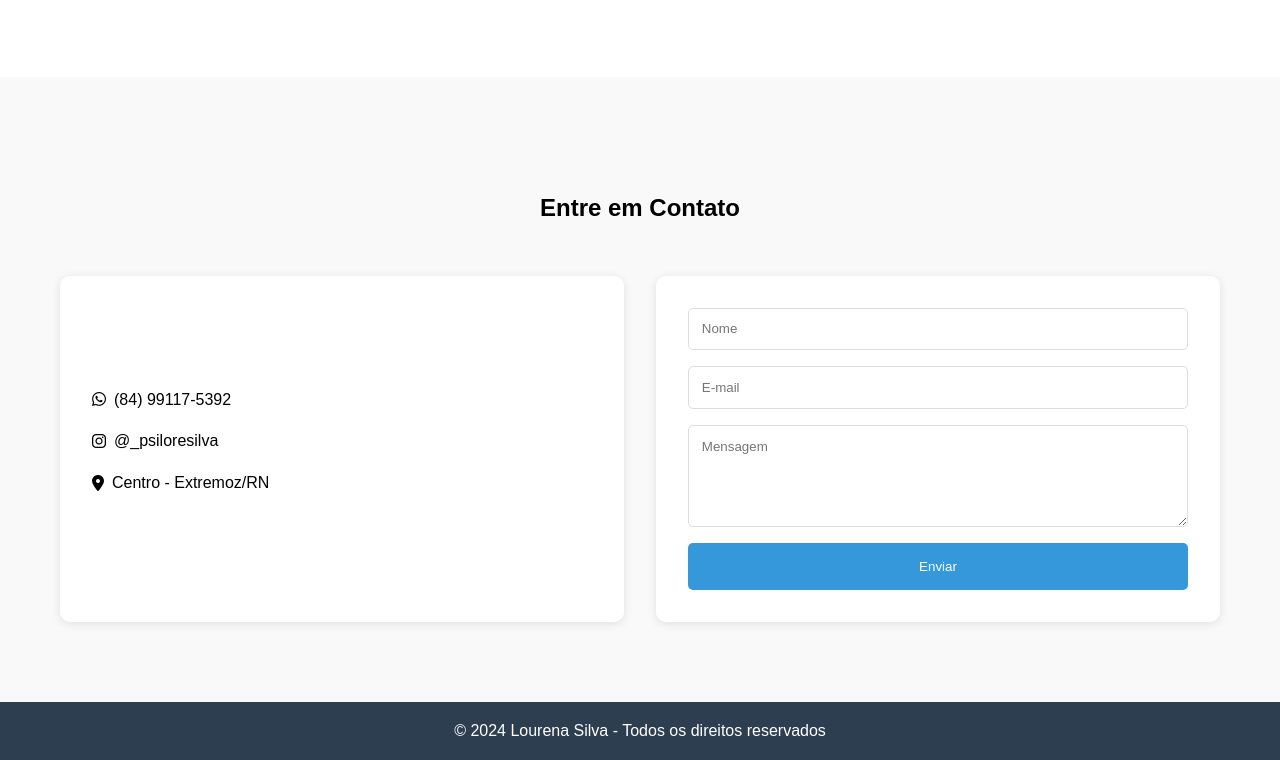
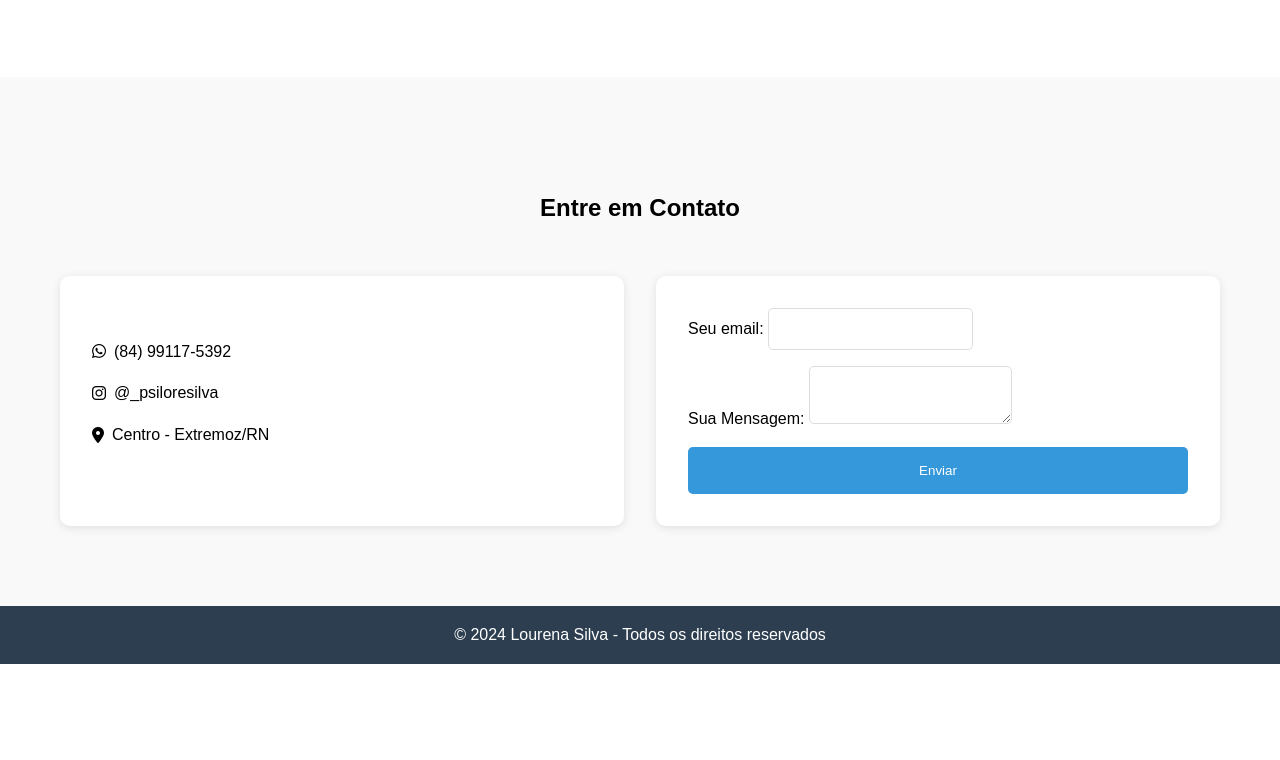
Before and after one commit to bebezinho1/testar_blog, a plain HTML site: page index.html in a window 1280 px wide. Shown: the part 2450-3210 px from the top of the page. After the commit the page ends 3114 px from the top, so only its background shows below. Drawn offline with Linux system fonts and the light colour scheme.

Commit message:
Update index.html

```diff
--- a/index.html
+++ b/index.html
@@ -150,12 +150,22 @@
         </p>
         <p><i class="fas fa-map-marker-alt"></i> Centro - Extremoz/RN</p>
       </div>
-      <form action="enviar.php" method="POST">
-        <input type="text" name="nome" placeholder="Nome" required />
-        <input type="email" name="email" placeholder="E-mail" required />
-        <textarea name="mensagem" placeholder="Mensagem" rows="5" required></textarea>
-        <button type="submit">Enviar</button>
-      </form>
+     <!-- modify this form HTML and place wherever you want your form -->
+<form
+  action="https://formspree.io/f/xwpleywg"
+  method="POST"
+>
+  <label>
+    Seu email:
+    <input type="email" name="email">
+  </label>
+  <label>
+    Sua Mensagem:
+    <textarea name="message"></textarea>
+  </label>
+  <!-- your other form fields go here -->
+  <button type="submit">Enviar</button>
+</form>
     </div>
   </div>
     <script>
```
